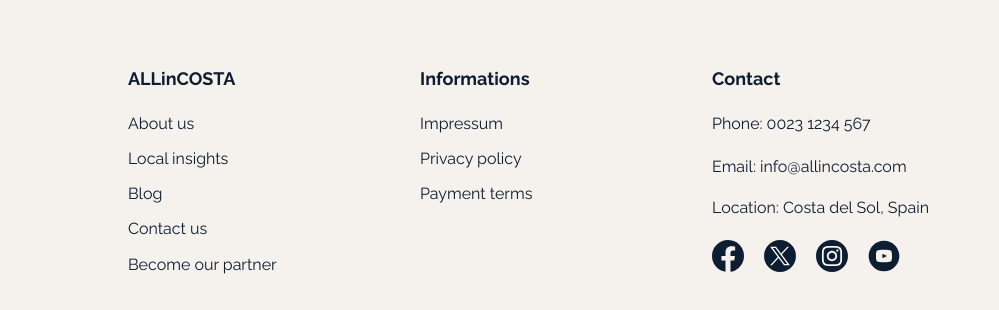
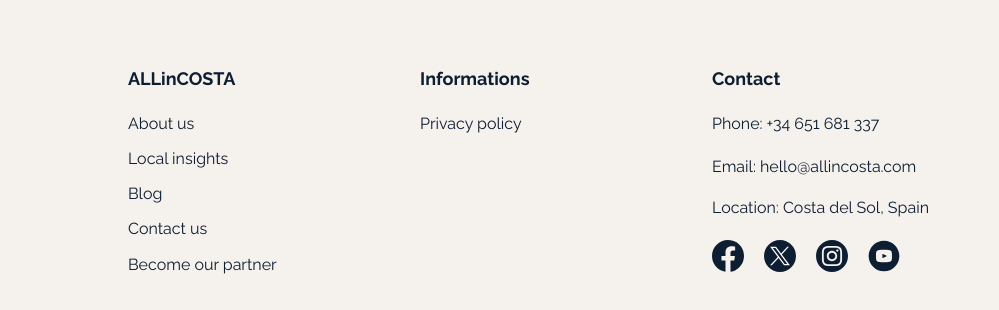
Before and after one commit to gyorgynagy1986/allincosta, a website: page about-us.html in a window 1280 px wide. Shown: the part 5876-6186 px from the top of the page, 281-1280 px from the left. Drawn offline with nearby package versions, Linux system fonts and the light colour scheme.

Commit message:
accordion

```diff
--- a/about-us.html
+++ b/about-us.html
@@ -1086,13 +1086,7 @@
               <h3>Informations</h3>
               <ul>
                 <li>
-                  <a href="show.html" title="Impressum">Impressum</a>
-                </li>
-                <li>
                   <a href="show.html" title="Privacy policy">Privacy policy</a>
-                </li>
-                <li>
-                  <a href="show.html" title="Payment terms">Payment terms</a>
                 </li>
               </ul>
             </div>
@@ -1101,12 +1095,12 @@
               <ul>
                 <li>
                   <a href="tel:00231234567" title="Call us"
-                    >Phone: 0023 1234 567</a
+                    >Phone: +34 651 681 337</a
                   >
                 </li>
                 <li>
                   <a href="mailto:info@allincosta.com" title="Email us"
-                    >Email: info@allincosta.com</a
+                    >Email: hello@allincosta.com</a
                   >
                 </li>
                 <li>
```
Also changed, not shown: become-our-partner.html (+2 -8 lines), coming-soon.html (+2 -8 lines), contact.html (+2 -8 lines), exclusive-deals.html (+2 -8 lines), index.html (+2 -8 lines), memberships.html (+2 -8 lines), news-start.html (+2 -8 lines), qualified-partners.html (+2 -8 lines), service.html (+2 -8 lines), services.html (+2 -8 lines), services/business-services.html (+2 -8 lines), services/car-assistance.html (+2 -8 lines), services/life-in-the-community.html (+2 -8 lines), services/property-assistance.html (+2 -8 lines), 3 more files.
